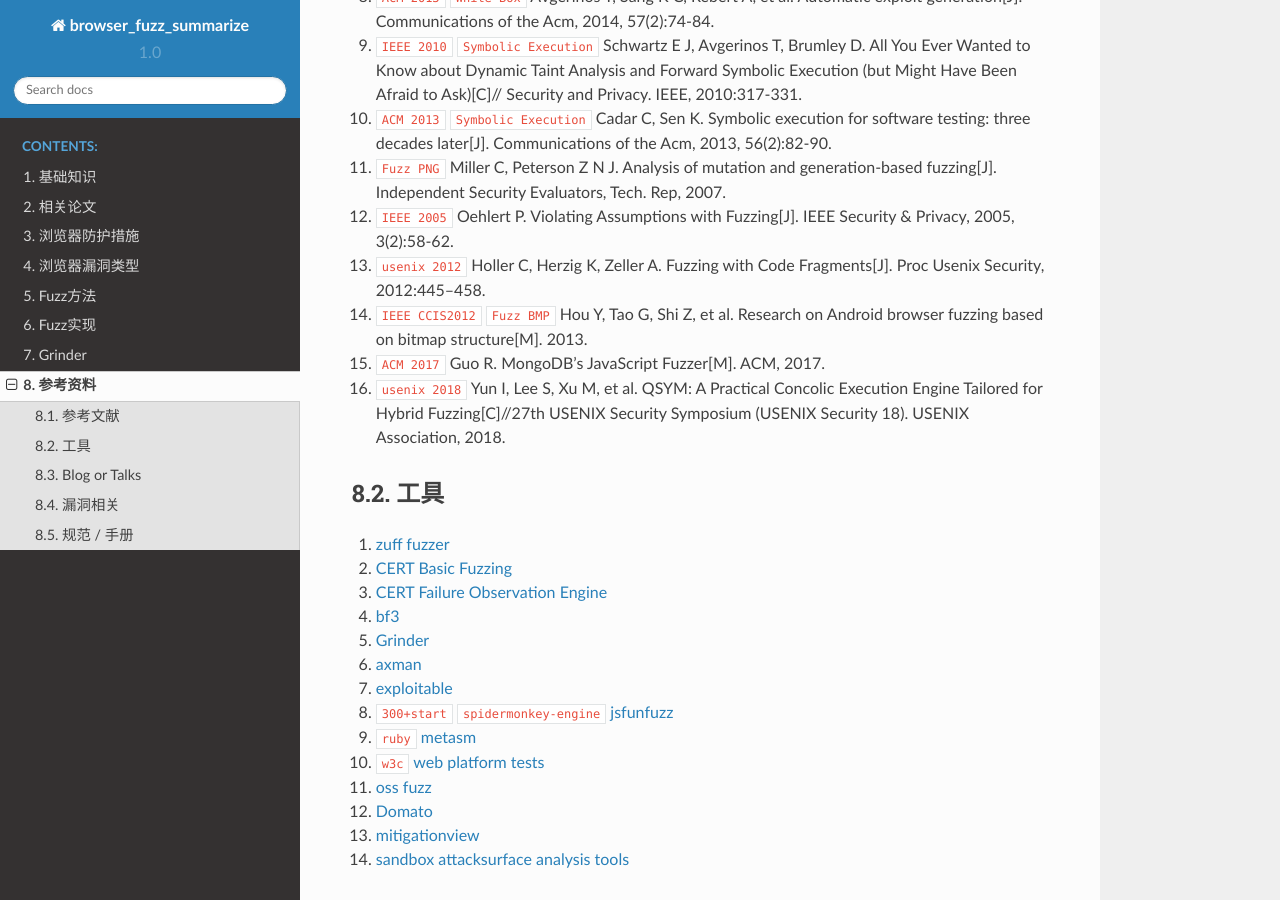
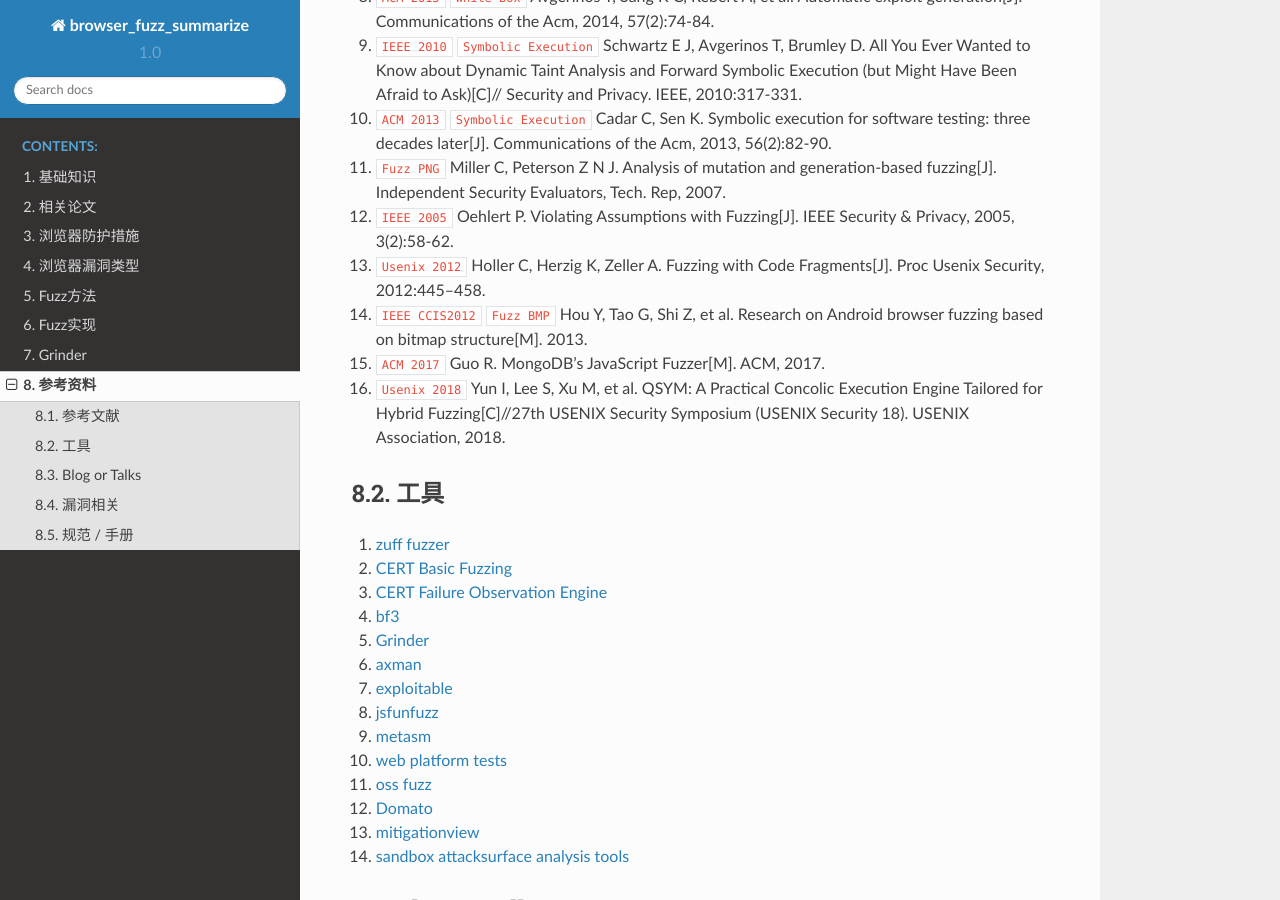
Before and after one commit to LyleMi/Browser-Fuzz-Summarize, a Sphinx documentation site: the page built from source/ref.rst, in a window 1280 px wide and 900 px high, scrolled down 656 px. Built offline with Sphinx 7.4.7 and the Read the Docs theme 2.0.0, drawn with Linux system fonts in a browser that asks for light colours; some of the changed text lies outside the part shown.

Commit message:
update reference

```diff
--- a/source/ref.rst
+++ b/source/ref.rst
@@ -27,13 +27,13 @@
 
 12. ``IEEE 2005`` Oehlert P. Violating Assumptions with Fuzzing[J]. IEEE Security & Privacy, 2005, 3(2):58-62.
 
-13. ``usenix 2012`` Holler C, Herzig K, Zeller A. Fuzzing with Code Fragments[J]. Proc Usenix Security, 2012:445--458.
+13. ``Usenix 2012`` Holler C, Herzig K, Zeller A. Fuzzing with Code Fragments[J]. Proc Usenix Security, 2012:445--458.
 
 14. ``IEEE CCIS2012`` ``Fuzz BMP`` Hou Y, Tao G, Shi Z, et al. Research on Android browser fuzzing based on bitmap structure[M]. 2013.
 
 15. ``ACM 2017`` Guo R. MongoDB's JavaScript Fuzzer[M]. ACM, 2017.
 
-16. ``usenix 2018`` Yun I, Lee S, Xu M, et al. QSYM: A Practical Concolic Execution Engine Tailored for Hybrid Fuzzing[C]//27th USENIX Security Symposium (USENIX Security 18). USENIX Association, 2018.
+16. ``Usenix 2018`` Yun I, Lee S, Xu M, et al. QSYM: A Practical Concolic Execution Engine Tailored for Hybrid Fuzzing[C]//27th USENIX Security Symposium (USENIX Security 18). USENIX Association, 2018.
 
 工具
 --------------------------------------------------
@@ -51,11 +51,11 @@
 
 7. `exploitable <https://msecdbg.codeplex.com/>`_
 
-8. ``300+start`` ``spidermonkey-engine`` `jsfunfuzz <https://github.com/MozillaSecurity/funfuzz>`_
+8. `jsfunfuzz <https://github.com/MozillaSecurity/funfuzz>`_
 
-9. ``ruby`` `metasm <https://github.com/jjyg/metasm/>`_
+9. `metasm <https://github.com/jjyg/metasm/>`_
 
-10. ``w3c`` `web platform tests <https://github.com/w3c/web-platform-tests>`_
+10. `web platform tests <https://github.com/w3c/web-platform-tests>`_
 
 11. `oss fuzz <https://github.com/google/oss-fuzz>`_
 
```
Also changed, not shown: other parts of source/ref.rst (+4 -0 lines).
